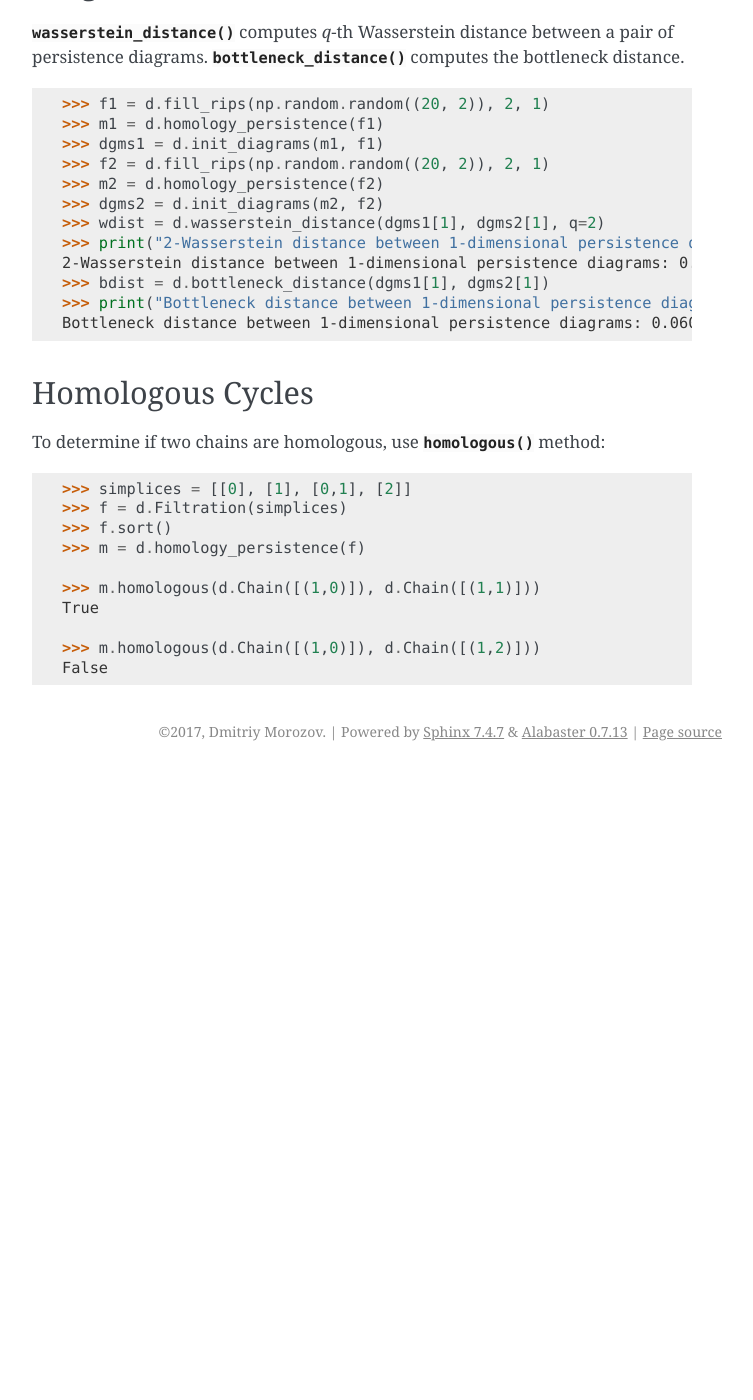
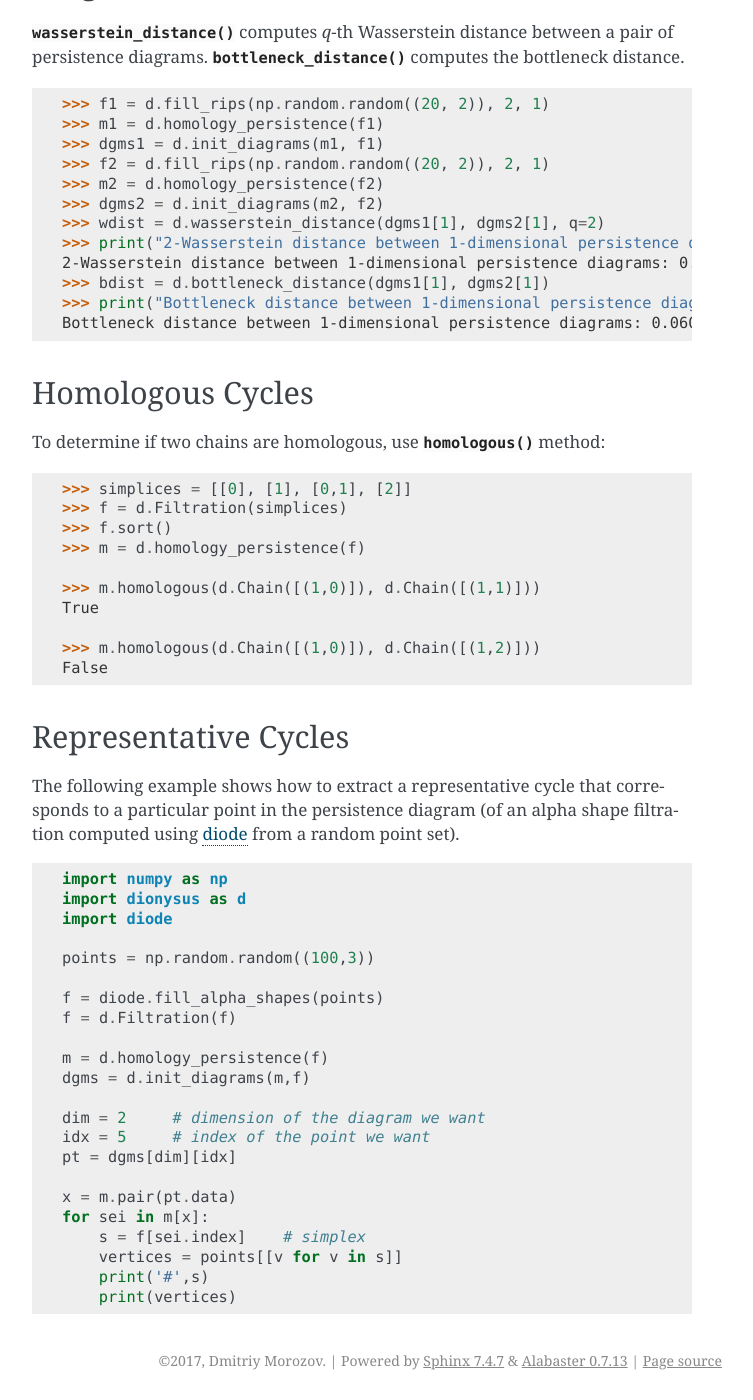
Before and after one commit to mrzv/dionysus, a Sphinx documentation site: the page built from doc/tutorial/basics.rst, in a window 1280 px wide and 1400 px high, scrolled down 4333 px. Shown: the whole window, without its empty margins (388-1141 px from the left). Built offline with Sphinx 7.4.7, drawn with Linux system fonts in a browser that asks for light colours; before the commit the page ends 5104 px from its top, so only the background shows below that; some of the changed text lies outside the part shown.

Commit message:
Add representative cycle example to the docs

```diff
--- a/doc/tutorial/basics.rst
+++ b/doc/tutorial/basics.rst
@@ -270,3 +270,37 @@
 
     >>> m.homologous(d.Chain([(1,0)]), d.Chain([(1,2)]))
     False
+
+.. _representative-cycles:
+
+Representative Cycles
+---------------------
+
+The following example shows how to extract a representative cycle that
+corresponds to a particular point in the persistence diagram (of an alpha shape
+filtration computed using `diode <https://github.com/mrzv/diode>`_ from a random point set).
+
+.. code-block:: python
+
+    import numpy as np
+    import dionysus as d
+    import diode
+
+    points = np.random.random((100,3))
+
+    f = diode.fill_alpha_shapes(points)
+    f = d.Filtration(f)
+
+    m = d.homology_persistence(f)
+    dgms = d.init_diagrams(m,f)
+
+    dim = 2     # dimension of the diagram we want
+    idx = 5     # index of the point we want
+    pt = dgms[dim][idx]
+
+    x = m.pair(pt.data)
+    for sei in m[x]:
+        s = f[sei.index]    # simplex
+        vertices = points[[v for v in s]]
+        print('#',s)
+        print(vertices)
```
